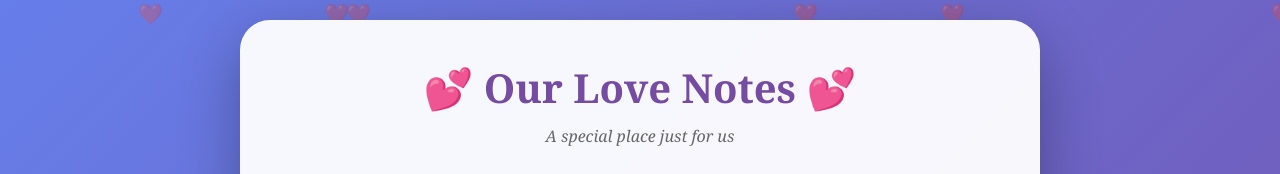
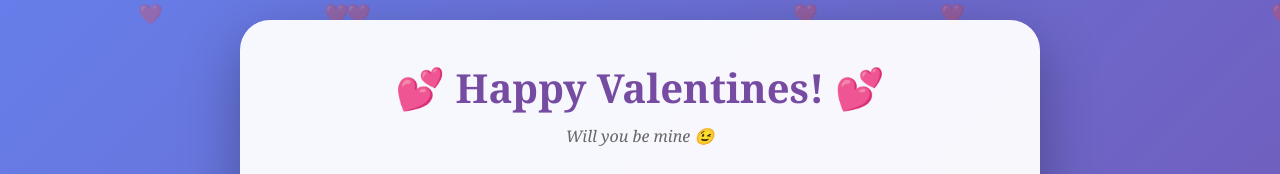
Before and after one commit to Roque3007/valentines-gift, a plain HTML site: page index.html in a window 1280 px wide. Shown: the top 174 px of the page. Drawn offline with Linux system fonts and the light colour scheme; no server answers.

Commit message:
Update header and paragraph for Valentine's theme

```diff
--- a/index.html
+++ b/index.html
@@ -334,8 +334,8 @@
 
     <div class="container">
         <div class="header">
-            <h1>💕 Our Love Notes 💕</h1>
-            <p>A special place just for us</p>
+            <h1>💕 Happy Valentines! 💕</h1>
+            <p>Will you be mine 😉</p>
         </div>
 
         <div class="name-setup" id="nameSetup">
```
